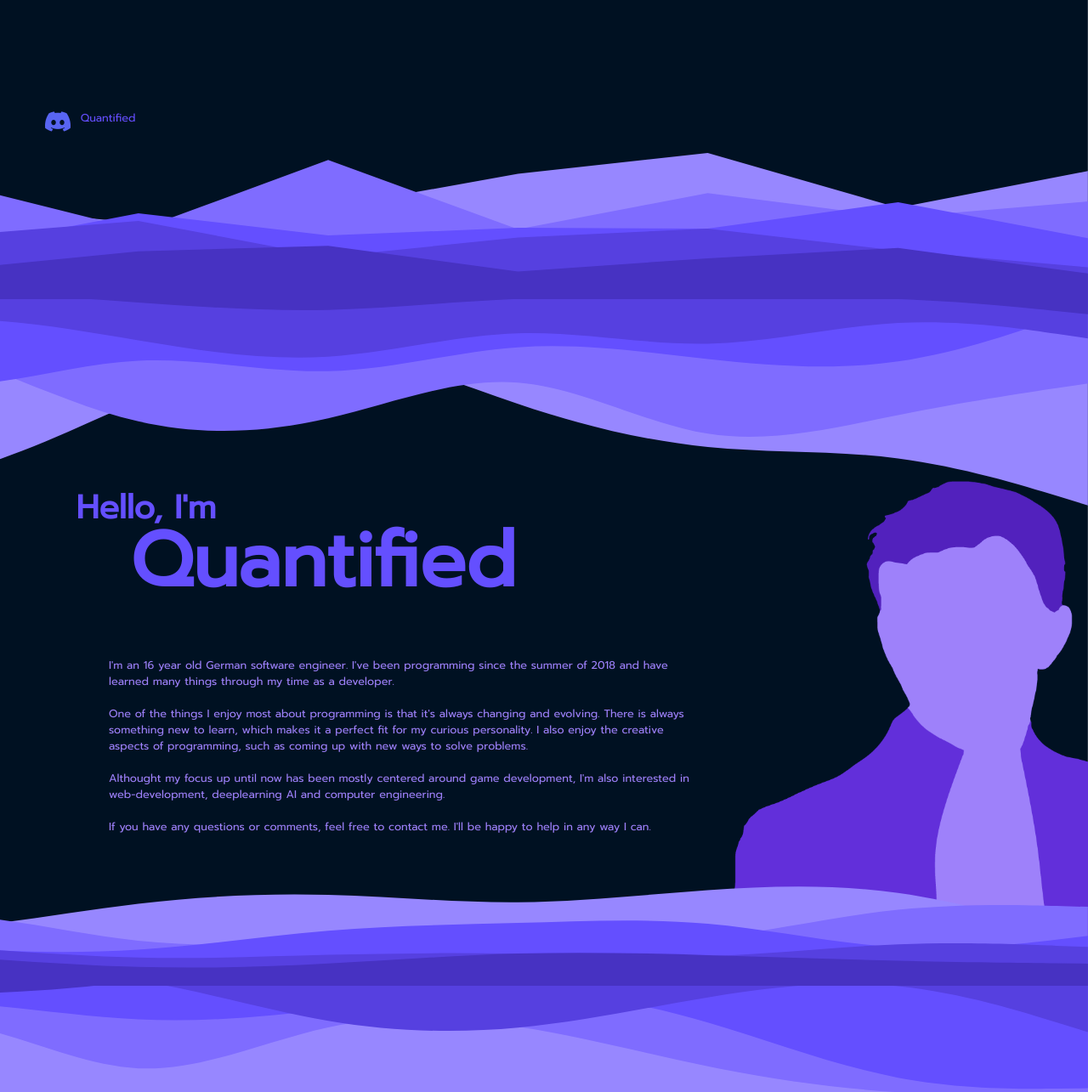
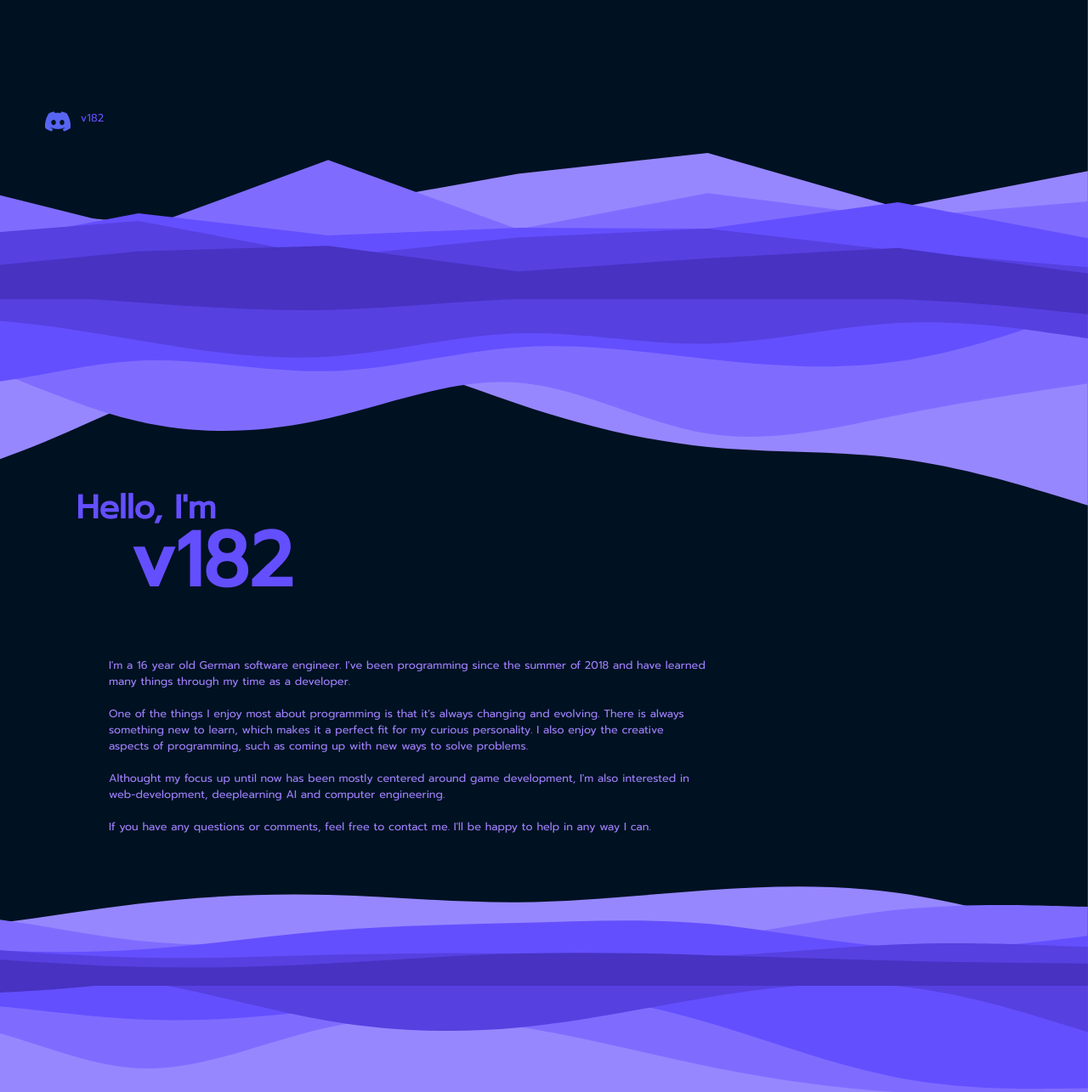
Before and after one commit to redo-quest/portfolio, a plain HTML site: page index.html in a window 1280 px wide. Shown: the part 520-1805 px from the top of the page at 85% size. Drawn offline with Linux system fonts and the light colour scheme.

Commit message:
Update index.html

```diff
--- a/index.html
+++ b/index.html
@@ -4,9 +4,9 @@
   <!-- META DATA -->
   <meta charset="utf-8">
   <meta name="viewport" content="width=device-width, initial-scale=1.0">
-  <meta name="Keywords" content="Quantified, Quantified">
+  <meta name="Keywords" content="v182, v182">
   <meta name="Description" content="Who am I, you ask? I am a 16-year-old dude born and raised in Germany, I'm what you'd call a happy-go-lucky computer addict. Learn more about me here!">
-  <meta name="Subject" content="Quantified">
+  <meta name="Subject" content="v182">
   <meta name="Language" content="English">
   <meta name="Robots" content="INDEX">
   <!-- LINKS AND STUFF -->
@@ -16,7 +16,7 @@
 
   <link rel="icon" href="images/icon.png">
   <!-- MAIN  -->
-  <title>Quantified</title>
+  <title>v182</title>
 
 </head>
 
@@ -24,12 +24,12 @@
   <section>
 
     <div class="image page0">
-      <h1 class="title" id="title">Quantified</h1>
+      <h1 class="title" id="title">v182</h1>
       <hr class="title_underline main">
 
       <ul class="active">
         <li class="horizontal discord active"></li>
-        <li class="horizontal">Quantified</li>
+        <li class="horizontal">v182</li>
       </ul>
 
     </div>
@@ -39,15 +39,15 @@
 
   <section>
     <div class="image page1"></div>
-    <div id="selfPortrait"></div>
+    <div id="selfPortraitnot"></div>
     <div id="page1_transition"></div>
 
     <div class="content" style="position:absolute;top:35vh;width:80vw;">
       <h2 id="helloIm" style="left:7vw;top:1vh;"> Hello, I'm </h2>
-      <h1 id="Quantified" style="left:12vw;top:4vh;"> Quantified </h1>
+      <h1 id="v182" style="left:12vw;top:4vh;"> v182 </h1>
 
       <p id="aboutMe" class="bio active" style="width: 55vw;">
-        I'm an 16 year old German software engineer. I've been programming since the summer of 2018 and have
+        I'm a 16 year old German software engineer. I've been programming since the summer of 2018 and have
         learned many things through my time as a developer.
         <br><br>
         One of the things I enjoy most about programming is that it's always changing and evolving. There is always
```
